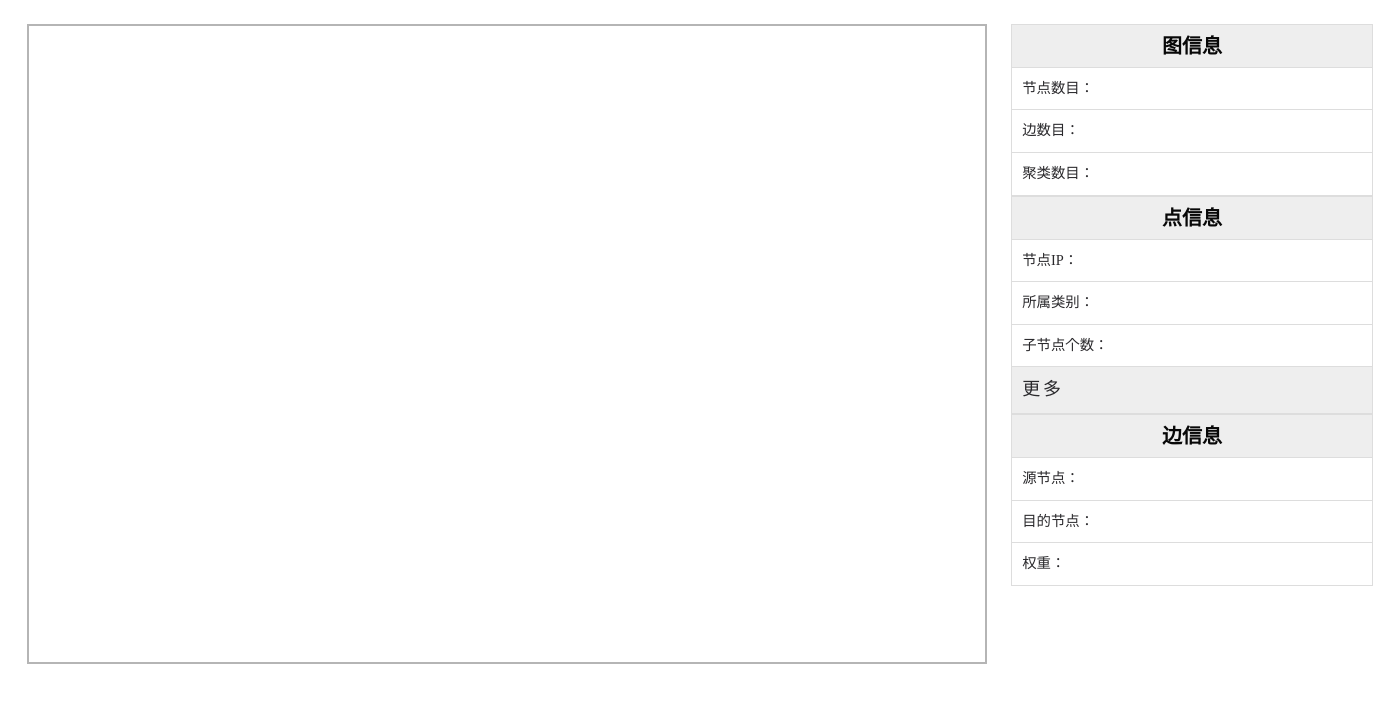
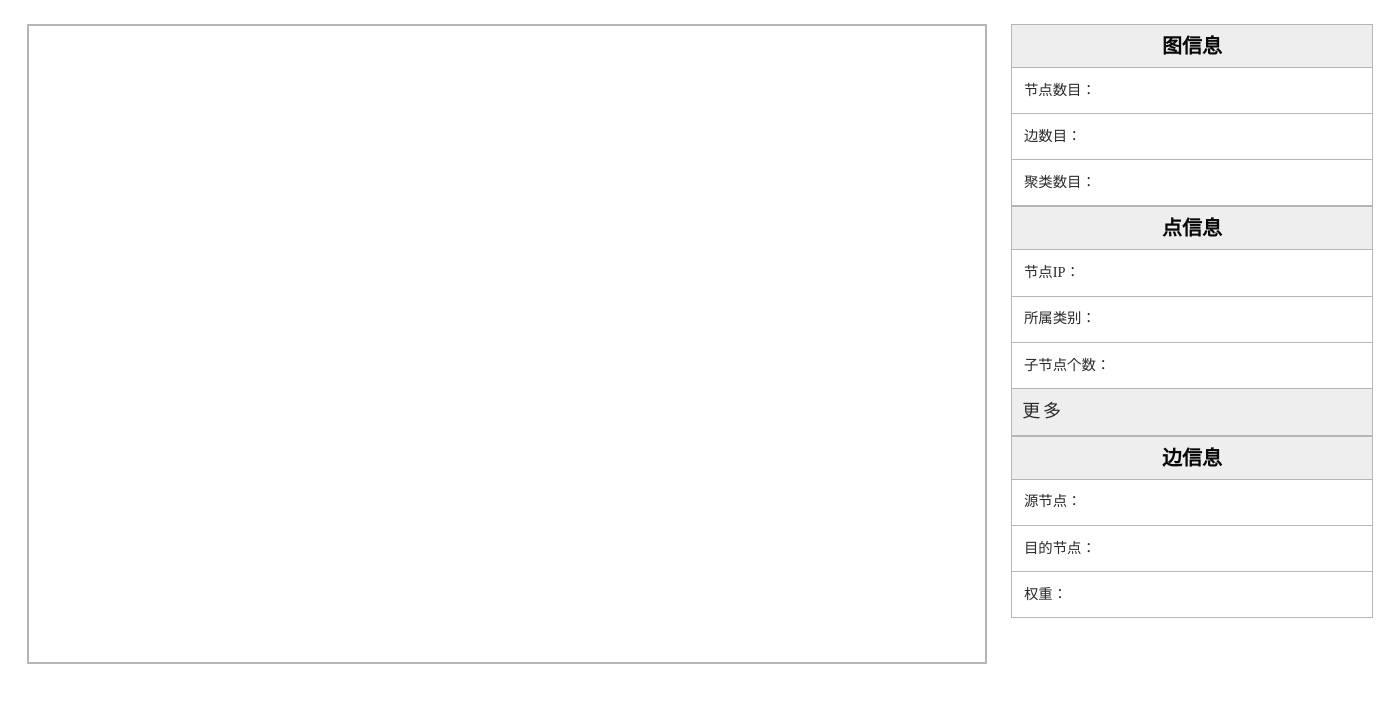
Before and after one commit to tianwen2017111/mysite, a Django app: page /draw/home/ in a window 1400 px wide. Shown: the part 93-800 px from the top of the page. Run offline with Django 3.2, Linux system fonts and the light colour scheme; parts of the project's set-up code (start-up, migrations or seed data) failed here and were passed over; some libraries are stand-ins or nearby versions.

Commit message:
change dummy-text style

```diff
--- a/mysite/draw/templates/draw/static/css/style.css
+++ b/mysite/draw/templates/draw/static/css/style.css
@@ -545,17 +545,17 @@
     margin: 0;
     padding: 10px;
     background-color: #eeeeee;
-    border: 1px solid #ddd;
+    border: 1px solid #b5b5b5;
     text-align: center;
 }
 .doe p{
     margin: 0;
-    padding:10px;
+    padding:11.8px;
     color: #2a292c;
     background-color: white;
     border: 1px;
     border-style: none solid solid;
-    border-color: #ddd;
+    border-color: #b5b5b5;
 }
 .doe input{
     width: 100%;
@@ -567,7 +567,7 @@
     background-color: #eeeeee;
     border: 1px;
     border-style: none solid solid;
-    border-color: #ddd;
+    border-color: #b5b5b5;
     font-size: 18px;
 }
 .doe input:hover{
```
